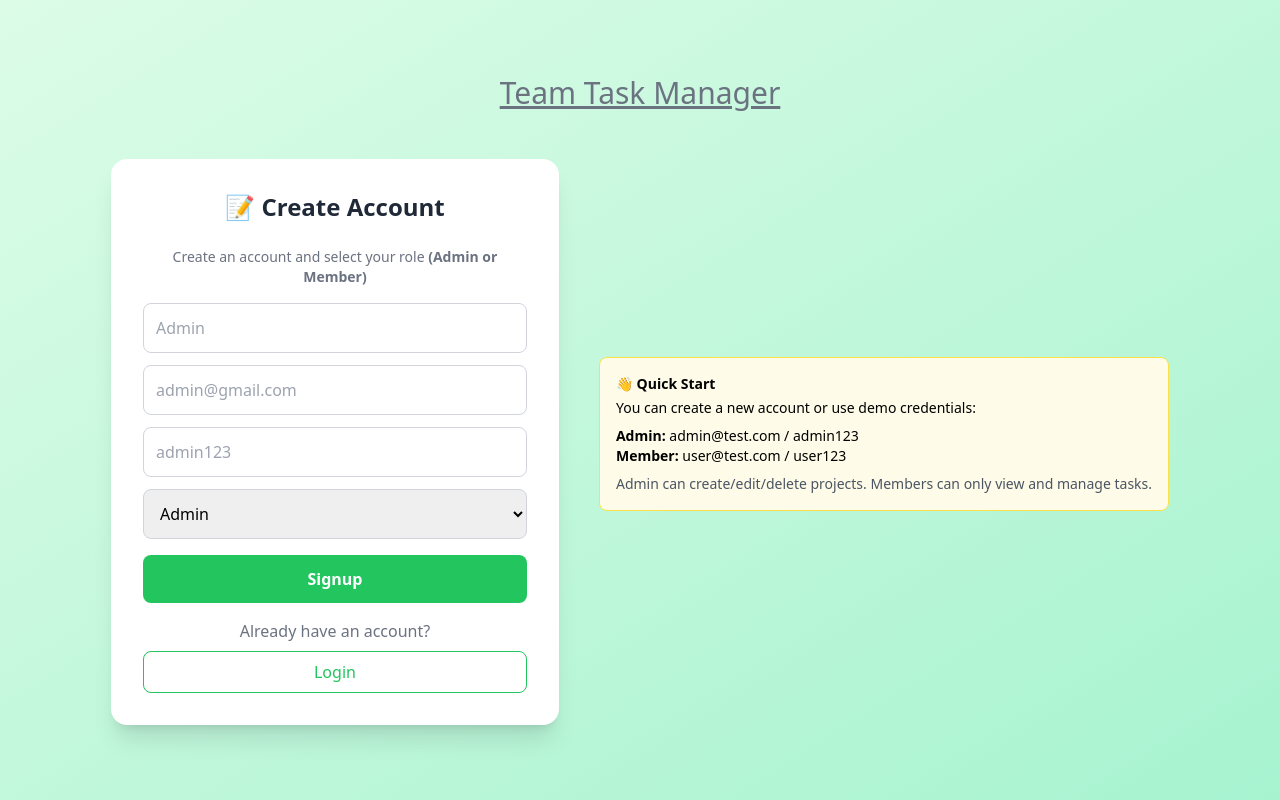
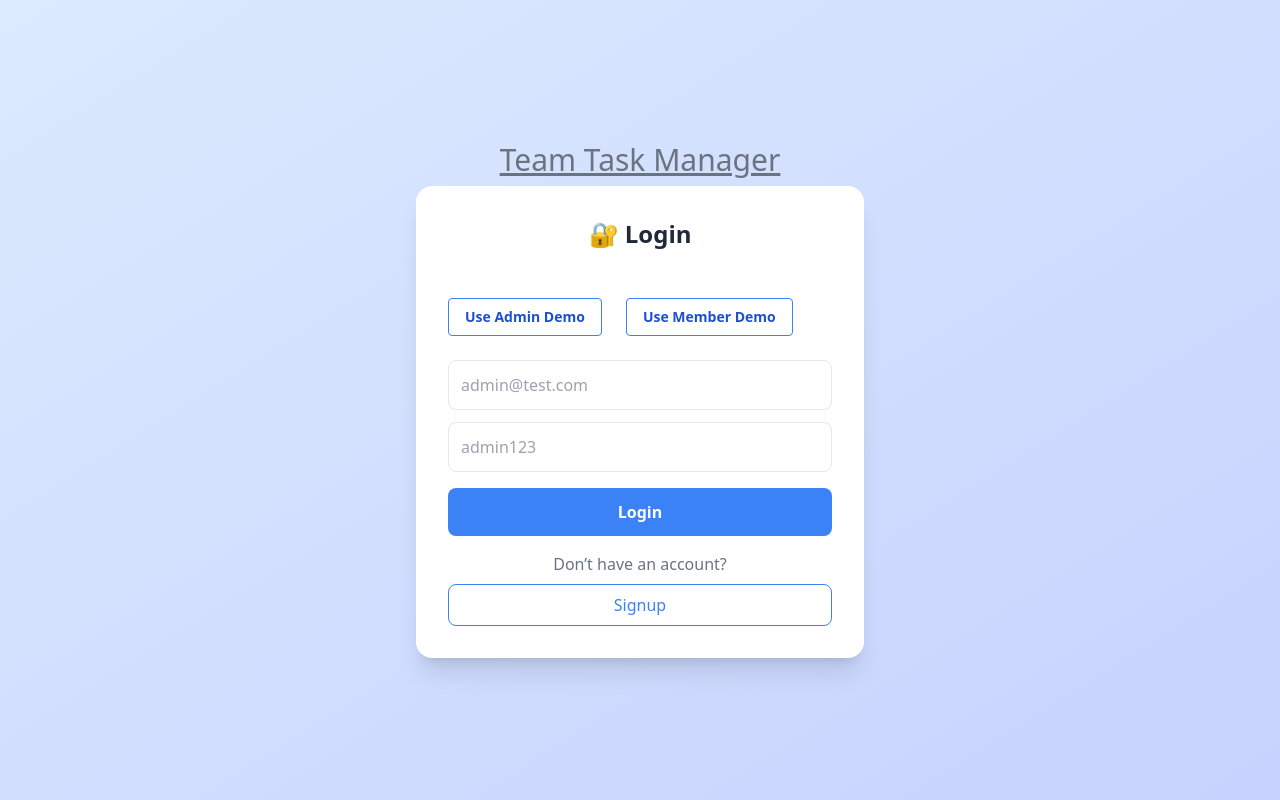
Before and after one commit to shraddha2705/Team-Task-Manager, a React (Vite) app in the folder client/: page / in a window 1280 px wide. Built offline with nearby package versions, Linux system fonts and the light colour scheme.

Commit message:
add default admin and member demo accounts

```diff
--- a/client/src/App.jsx
+++ b/client/src/App.jsx
@@ -4,7 +4,7 @@ import Signup from "./pages/Signup";
 import Dashboard from "./pages/Dashboard";
 
 export default function App() {
-  const [page, setPage] = useState("signup");
+  const [page, setPage] = useState("login");
 
   return (
     <>
--- a/client/src/pages/Login.jsx
+++ b/client/src/pages/Login.jsx
@@ -39,17 +39,41 @@ export default function Login({ setPage }) {
           🔐 Login
         </h2>
 
+        <div className="flex gap-6 pt-6 pb-6 space-between">
+          <button
+            onClick={() => {
+              setEmail("admin@test.com");
+              setPassword("admin123");
+            }}
+            className="text-sm text-blue-500 bg-transparent hover:bg-blue-500 text-blue-700 font-semibold hover:text-white py-2 px-4 border border-blue-500 hover:border-transparent rounded transition ease-in-out duration-300"
+          >
+            Use Admin Demo
+          </button>
+
+          <button
+            onClick={() => {
+              setEmail("member@test.com");
+              setPassword("member123");
+            }}
+            className="text-sm text-blue-500 bg-transparent hover:bg-blue-500 text-blue-700 font-semibold hover:text-white py-2 px-4 border border-blue-500 hover:border-transparent rounded transition ease-in-out duration-300"
+          >
+            Use Member Demo
+          </button>
+        </div>
+
         <input
-          className="w-full border border-gray-300 p-3 rounded-lg mb-3 focus:ring-2 focus:ring-blue-400 outline-none"
-          placeholder="admin@gmail.com"
+          value={email}
           onChange={(e) => setEmail(e.target.value)}
+          className="w-full border p-3 rounded-lg mb-3"
+          placeholder="admin@test.com"
         />
 
         <input
           type="password"
-          className="w-full border border-gray-300 p-3 rounded-lg mb-4 focus:ring-2 focus:ring-blue-400 outline-none"
+          value={password}
+          onChange={(e) => setPassword(e.target.value)}
+          className="w-full border p-3 rounded-lg mb-4"
           placeholder="admin123"
-          onChange={(e) => setPassword(e.target.value)}
         />
 
         <button
@@ -67,20 +91,6 @@ export default function Login({ setPage }) {
         >
           Signup
         </button>
-
-        <div className="bg-blue-50 border border-blue-300 p-4 rounded-lg mb-4 text-sm mt-8">
-          <p className="font-semibold mb-1 text-lg">🔑 Login Info</p>
-          <p>Use your registered email & password.</p>
-
-          <div className="mt-2">
-            <p>
-              <b>Demo Admin:</b> admin@test.com / admin123
-            </p>
-            <p>
-              <b>Demo Member:</b> user@test.com / user123
-            </p>
-          </div>
-        </div>
       </div>
     </div>
   );
--- a/client/src/pages/Signup.jsx
+++ b/client/src/pages/Signup.jsx
@@ -49,7 +49,7 @@ export default function Signup({ setPage }) {
 
           <input
             className="w-full border border-gray-300 p-3 rounded-lg mb-3 focus:ring-2 focus:ring-green-400 outline-none"
-            placeholder="admin@gmail.com"
+            placeholder="admin@test.com"
             onChange={(e) => setForm({ ...form, email: e.target.value })}
           />
 
@@ -64,8 +64,8 @@ export default function Signup({ setPage }) {
             className="w-full border border-gray-300 p-3 rounded-lg mb-4"
             onChange={(e) => setForm({ ...form, role: e.target.value })}
           >
+            <option value="member">Member</option>
             <option value="admin">Admin</option>
-            <option value="member">Member</option>
           </select>
 
           <button
```
